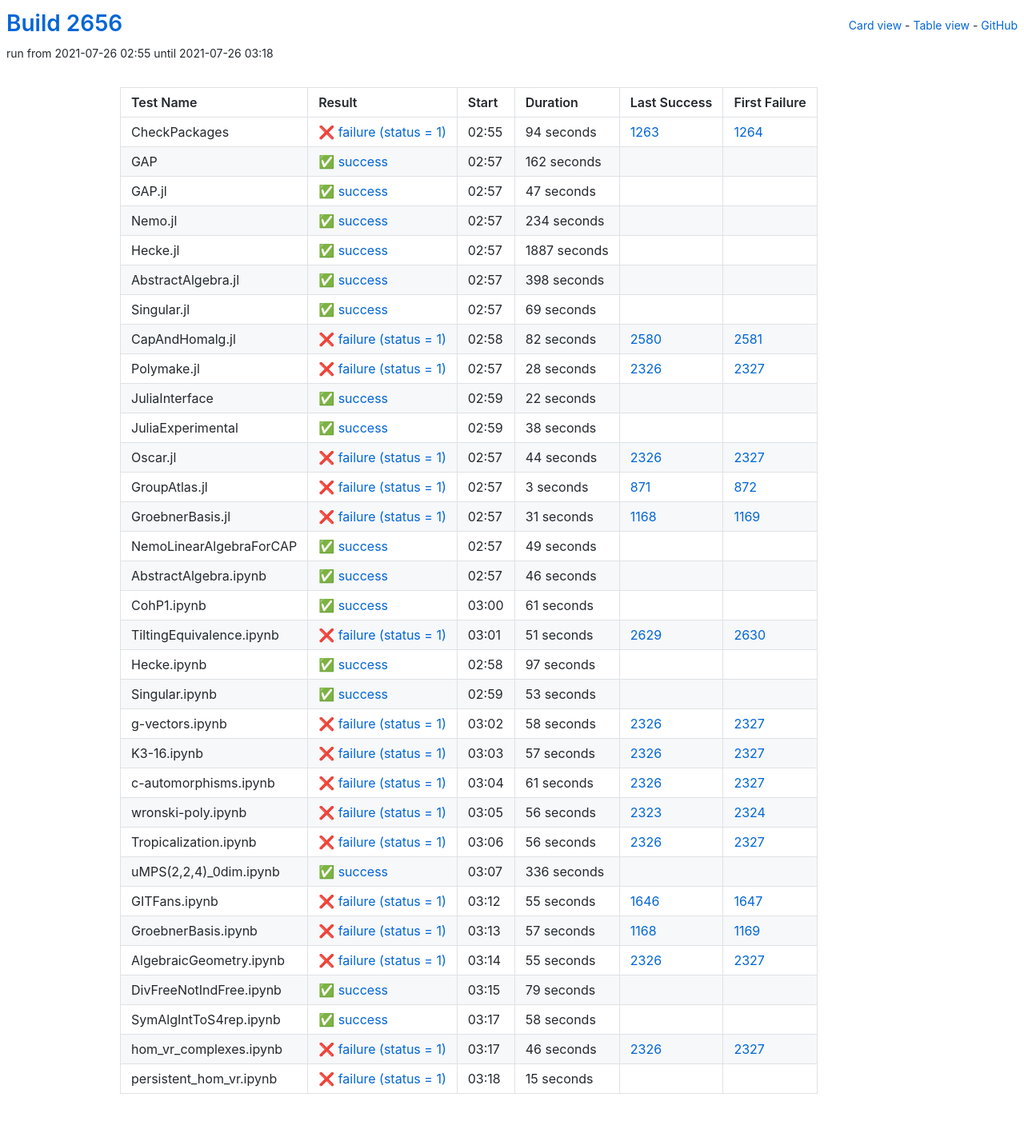
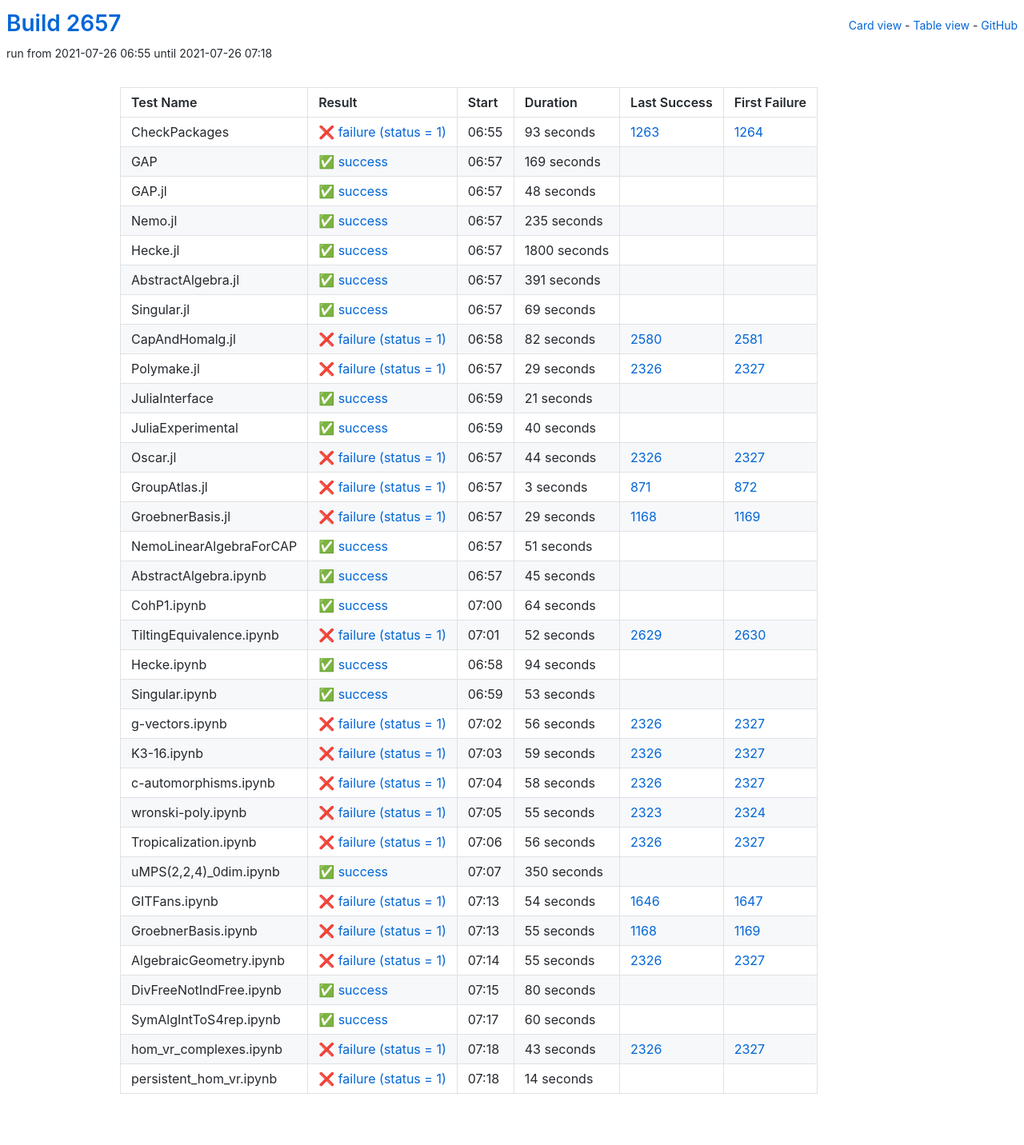
Before and after one commit to oscar-system/oscar-ci-status-stable, a Jekyll site: the page built from table.html, in a window 1280 px wide. Shown: the whole page at 80% size. Built offline with Jekyll 4.4.1, drawn with Linux system fonts in a browser that asks for light colours.

Commit message:
Build #2657

```diff
--- a/_data/ci.yml
+++ b/_data/ci.yml
@@ -1,6 +1,6 @@
 ---
-build: 2656
-build_url: https://oscarci.mathematik.uni-kl.de/job/oscar-stable/2656/
+build: 2657
+build_url: https://oscarci.mathematik.uni-kl.de/job/oscar-stable/2657/
 job: oscar-stable
 organization: oscar-system
 repo: oscar-ci-status-stable
@@ -8,80 +8,80 @@ repourl: https://github.com/oscar-system/oscar-ci-status-stable
 tests:
 - name: CheckPackages
   id: checkpackages
-  log: https://oscarci.mathematik.uni-kl.de/job/oscar-stable/2656/artifact/logs/build-2656/CheckPackages.log
-  start: 2021-07-26 02:55
+  log: https://oscarci.mathematik.uni-kl.de/job/oscar-stable/2657/artifact/logs/build-2657/CheckPackages.log
+  start: 2021-07-26 06:55
   success: false
   exitcode: 1
   status: failure
-  duration: 94
+  duration: 93
   last_success: 1263
   last_success_url: https://oscarci.mathematik.uni-kl.de/job/oscar-stable/1263/
   first_failure: 1264
   first_failure_url: https://oscarci.mathematik.uni-kl.de/job/oscar-stable/1264/
 - name: GAP
   id: gap
-  log: https://oscarci.mathematik.uni-kl.de/job/oscar-stable/2656/artifact/logs/build-2656/GAP.log
-  start: 2021-07-26 02:57
+  log: https://oscarci.mathematik.uni-kl.de/job/oscar-stable/2657/artifact/logs/build-2657/GAP.log
+  start: 2021-07-26 06:57
   success: true
   exitcode: 0
   status: success
-  duration: 162
+  duration: 169
   last_success: false
   last_success_url:
   first_failure: false
   first_failure_url:
 - name: GAP.jl
   id: gap-jl
-  log: https://oscarci.mathematik.uni-kl.de/job/oscar-stable/2656/artifact/logs/build-2656/GAP.jl.log
-  start: 2021-07-26 02:57
+  log: https://oscarci.mathematik.uni-kl.de/job/oscar-stable/2657/artifact/logs/build-2657/GAP.jl.log
+  start: 2021-07-26 06:57
   success: true
   exitcode: 0
   status: success
-  duration: 47
+  duration: 48
   last_success: false
   last_success_url:
   first_failure: false
   first_failure_url:
 - name: Nemo.jl
   id: nemo-jl
-  log: https://oscarci.mathematik.uni-kl.de/job/oscar-stable/2656/artifact/logs/build-2656/Nemo.jl.log
-  start: 2021-07-26 02:57
+  log: https://oscarci.mathematik.uni-kl.de/job/oscar-stable/2657/artifact/logs/build-2657/Nemo.jl.log
+  start: 2021-07-26 06:57
   success: true
   exitcode: 0
   status: success
-  duration: 234
+  duration: 235
   last_success: false
   last_success_url:
   first_failure: false
   first_failure_url:
 - name: Hecke.jl
   id: hecke-jl
-  log: https://oscarci.mathematik.uni-kl.de/job/oscar-stable/2656/artifact/logs/build-2656/Hecke.jl.log
-  start: 2021-07-26 02:57
+  log: https://oscarci.mathematik.uni-kl.de/job/oscar-stable/2657/artifact/logs/build-2657/Hecke.jl.log
+  start: 2021-07-26 06:57
   success: true
   exitcode: 0
   status: success
-  duration: 1887
+  duration: 1800
   last_success: false
   last_success_url:
   first_failure: false
   first_failure_url:
 - name: AbstractAlgebra.jl
   id: abstractalgebra-jl
-  log: https://oscarci.mathematik.uni-kl.de/job/oscar-stable/2656/artifact/logs/build-2656/AbstractAlgebra.jl.log
-  start: 2021-07-26 02:57
+  log: https://oscarci.mathematik.uni-kl.de/job/oscar-stable/2657/artifact/logs/build-2657/AbstractAlgebra.jl.log
+  start: 2021-07-26 06:57
   success: true
   exitcode: 0
   status: success
-  duration: 398
+  duration: 391
   last_success: false
   last_success_url:
   first_failure: false
   first_failure_url:
 - name: Singular.jl
   id: singular-jl
-  log: https://oscarci.mathematik.uni-kl.de/job/oscar-stable/2656/artifact/logs/build-2656/Singular.jl.log
-  start: 2021-07-26 02:57
+  log: https://oscarci.mathematik.uni-kl.de/job/oscar-stable/2657/artifact/logs/build-2657/Singular.jl.log
+  start: 2021-07-26 06:57
   success: true
   exitcode: 0
   status: success
@@ -92,8 +92,8 @@ tests:
   first_failure_url:
 - name: CapAndHomalg.jl
   id: capandhomalg-jl
-  log: https://oscarci.mathematik.uni-kl.de/job/oscar-stable/2656/artifact/logs/build-2656/CapAndHomalg.jl.log
-  start: 2021-07-26 02:58
+  log: https://oscarci.mathematik.uni-kl.de/job/oscar-stable/2657/artifact/logs/build-2657/CapAndHomalg.jl.log
+  start: 2021-07-26 06:58
   success: false
   exitcode: 1
   status: failure
@@ -104,44 +104,44 @@ tests:
   first_failure_url: https://oscarci.mathematik.uni-kl.de/job/oscar-stable/2581/
 - name: Polymake.jl
   id: polymake-jl
-  log: https://oscarci.mathematik.uni-kl.de/job/oscar-stable/2656/artifact/logs/build-2656/Polymake.jl.log
-  start: 2021-07-26 02:57
+  log: https://oscarci.mathematik.uni-kl.de/job/oscar-stable/2657/artifact/logs/build-2657/Polymake.jl.log
+  start: 2021-07-26 06:57
   success: false
   exitcode: 1
   status: failure
-  duration: 28
+  duration: 29
   last_success: 2326
   last_success_url: https://oscarci.mathematik.uni-kl.de/job/oscar-stable/2326/
   first_failure: 2327
   first_failure_url: https://oscarci.mathematik.uni-kl.de/job/oscar-stable/2327/
 - name: JuliaInterface
   id: juliainterface
-  log: https://oscarci.mathematik.uni-kl.de/job/oscar-stable/2656/artifact/logs/build-2656/JuliaInterface.log
-  start: 2021-07-26 02:59
+  log: https://oscarci.mathematik.uni-kl.de/job/oscar-stable/2657/artifact/logs/build-2657/JuliaInterface.log
+  start: 2021-07-26 06:59
   success: true
   exitcode: 0
   status: success
-  duration: 22
+  duration: 21
   last_success: false
   last_success_url:
   first_failure: false
   first_failure_url:
 - name: JuliaExperimental
   id: juliaexperimental
-  log: https://oscarci.mathematik.uni-kl.de/job/oscar-stable/2656/artifact/logs/build-2656/JuliaExperimental.log
-  start: 2021-07-26 02:59
+  log: https://oscarci.mathematik.uni-kl.de/job/oscar-stable/2657/artifact/logs/build-2657/JuliaExperimental.log
+  start: 2021-07-26 06:59
   success: true
   exitcode: 0
   status: success
-  duration: 38
+  duration: 40
   last_success: false
   last_success_url:
   first_failure: false
   first_failure_url:
 - name: Oscar.jl
   id: oscar-jl
-  log: https://oscarci.mathematik.uni-kl.de/job/oscar-stable/2656/artifact/logs/build-2656/Oscar.jl.log
-  start: 2021-07-26 02:57
+  log: https://oscarci.mathematik.uni-kl.de/job/oscar-stable/2657/artifact/logs/build-2657/Oscar.jl.log
+  start: 2021-07-26 06:57
   success: false
   exitcode: 1
   status: failure
@@ -152,8 +152,8 @@ tests:
   first_failure_url: https://oscarci.mathematik.uni-kl.de/job/oscar-stable/2327/
 - name: GroupAtlas.jl
   id: groupatlas-jl
-  log: https://oscarci.mathematik.uni-kl.de/job/oscar-stable/2656/artifact/logs/build-2656/GroupAtlas.jl.log
-  start: 2021-07-26 02:57
+  log: https://oscarci.mathematik.uni-kl.de/job/oscar-stable/2657/artifact/logs/build-2657/GroupAtlas.jl.log
+  start: 2021-07-26 06:57
   success: false
   exitcode: 1
   status: failure
@@ -164,80 +164,80 @@ tests:
   first_failure_url: https://oscarci.mathematik.uni-kl.de/job/oscar-stable/872/
 - name: GroebnerBasis.jl
   id: groebnerbasis-jl
-  log: https://oscarci.mathematik.uni-kl.de/job/oscar-stable/2656/artifact/logs/build-2656/GroebnerBasis.jl.log
-  start: 2021-07-26 02:57
+  log: https://oscarci.mathematik.uni-kl.de/job/oscar-stable/2657/artifact/logs/build-2657/GroebnerBasis.jl.log
+  start: 2021-07-26 06:57
   success: false
   exitcode: 1
   status: failure
-  duration: 31
+  duration: 29
   last_success: 1168
   last_success_url: https://oscarci.mathematik.uni-kl.de/job/oscar-stable/1168/
   first_failure: 1169
   first_failure_url: https://oscarci.mathematik.uni-kl.de/job/oscar-stable/1169/
 - name: NemoLinearAlgebraForCAP
   id: nemolinearalgebraforcap
-  log: https://oscarci.mathematik.uni-kl.de/job/oscar-stable/2656/artifact/logs/build-2656/NemoLinearAlgebraForCAP.log
-  start: 2021-07-26 02:57
+  log: https://oscarci.mathematik.uni-kl.de/job/oscar-stable/2657/artifact/logs/build-2657/NemoLinearAlgebraForCAP.log
+  start: 2021-07-26 06:57
   success: true
   exitcode: 0
   status: success
-  duration: 49
+  duration: 51
   last_success: false
   last_success_url:
   first_failure: false
   first_failure_url:
 - name: AbstractAlgebra.ipynb
   id: abstractalgebra-ipynb
-  log: https://oscarci.mathematik.uni-kl.de/job/oscar-stable/2656/artifact/logs/build-2656/AbstractAlgebra.ipynb.log
-  start: 2021-07-26 02:57
+  log: https://oscarci.mathematik.uni-kl.de/job/oscar-stable/2657/artifact/logs/build-2657/AbstractAlgebra.ipynb.log
+  start: 2021-07-26 06:57
   success: true
   exitcode: 0
   status: success
-  duration: 46
+  duration: 45
   last_success: false
   last_success_url:
   first_failure: false
   first_failure_url:
 - name: CohP1.ipynb
   id: cohp1-ipynb
-  log: https://oscarci.mathematik.uni-kl.de/job/oscar-stable/2656/artifact/logs/build-2656/CohP1.ipynb.log
-  start: 2021-07-26 03:00
+  log: https://oscarci.mathematik.uni-kl.de/job/oscar-stable/2657/artifact/logs/build-2657/CohP1.ipynb.log
+  start: 2021-07-26 07:00
   success: true
   exitcode: 0
   status: success
-  duration: 61
+  duration: 64
   last_success: false
   last_success_url:
   first_failure: false
   first_failure_url:
 - name: TiltingEquivalence.ipynb
   id: tiltingequivalence-ipynb
-  log: https://oscarci.mathematik.uni-kl.de/job/oscar-stable/2656/artifact/logs/build-2656/TiltingEquivalence.ipynb.log
-  start: 2021-07-26 03:01
+  log: https://oscarci.mathematik.uni-kl.de/job/oscar-stable/2657/artifact/logs/build-2657/TiltingEquivalence.ipynb.log
+  start: 2021-07-26 07:01
   success: false
   exitcode: 1
   status: failure
-  duration: 51
+  duration: 52
   last_success: 2629
   last_success_url: https://oscarci.mathematik.uni-kl.de/job/oscar-stable/2629/
   first_failure: 2630
   first_failure_url: https://oscarci.mathematik.uni-kl.de/job/oscar-stable/2630/
 - name: Hecke.ipynb
   id: hecke-ipynb
-  log: https://oscarci.mathematik.uni-kl.de/job/oscar-stable/2656/artifact/logs/build-2656/Hecke.ipynb.log
-  start: 2021-07-26 02:58
+  log: https://oscarci.mathematik.uni-kl.de/job/oscar-stable/2657/artifact/logs/build-2657/Hecke.ipynb.log
+  start: 2021-07-26 06:58
   success: true
   exitcode: 0
   status: success
-  duration: 97
+  duration: 94
   last_success: false
   last_success_url:
   first_failure: false
   first_failure_url:
 - name: Singular.ipynb
   id: singular-ipynb
-  log: https://oscarci.mathematik.uni-kl.de/job/oscar-stable/2656/artifact/logs/build-2656/Singular.ipynb.log
-  start: 2021-07-26 02:59
+  log: https://oscarci.mathematik.uni-kl.de/job/oscar-stable/2657/artifact/logs/build-2657/Singular.ipynb.log
+  start: 2021-07-26 06:59
   success: true
   exitcode: 0
   status: success
@@ -248,8 +248,32 @@ tests:
   first_failure_url:
 - name: g-vectors.ipynb
   id: g-vectors-ipynb
-  log: https://oscarci.mathematik.uni-kl.de/job/oscar-stable/2656/artifact/logs/build-2656/g-vectors.ipynb.log
-  start: 2021-07-26 03:02
+  log: https://oscarci.mathematik.uni-kl.de/job/oscar-stable/2657/artifact/logs/build-2657/g-vectors.ipynb.log
+  start: 2021-07-26 07:02
+  success: false
+  exitcode: 1
+  status: failure
+  duration: 56
+  last_success: 2326
+  last_success_url: https://oscarci.mathematik.uni-kl.de/job/oscar-stable/2326/
+  first_failure: 2327
+  first_failure_url: https://oscarci.mathematik.uni-kl.de/job/oscar-stable/2327/
+- name: K3-16.ipynb
+  id: k3-16-ipynb
+  log: https://oscarci.mathematik.uni-kl.de/job/oscar-stable/2657/artifact/logs/build-2657/K3-16.ipynb.log
+  start: 2021-07-26 07:03
+  success: false
+  exitcode: 1
+  status: failure
+  duration: 59
+  last_success: 2326
+  last_success_url: https://oscarci.mathematik.uni-kl.de/job/oscar-stable/2326/
+  first_failure: 2327
+  first_failure_url: https://oscarci.mathematik.uni-kl.de/job/oscar-stable/2327/
+- name: c-automorphisms.ipynb
+  id: c-automorphisms-ipynb
+  log: https://oscarci.mathematik.uni-kl.de/job/oscar-stable/2657/artifact/logs/build-2657/c-automorphisms.ipynb.log
+  start: 2021-07-26 07:04
   success: false
   exitcode: 1
   status: failure
@@ -258,46 +282,22 @@ tests:
   last_success_url: https://oscarci.mathematik.uni-kl.de/job/oscar-stable/2326/
   first_failure: 2327
   first_failure_url: https://oscarci.mathematik.uni-kl.de/job/oscar-stable/2327/
-- name: K3-16.ipynb
-  id: k3-16-ipynb
-  log: https://oscarci.mathematik.uni-kl.de/job/oscar-stable/2656/artifact/logs/build-2656/K3-16.ipynb.log
-  start: 2021-07-26 03:03
+- name: wronski-poly.ipynb
+  id: wronski-poly-ipynb
+  log: https://oscarci.mathematik.uni-kl.de/job/oscar-stable/2657/artifact/logs/build-2657/wronski-poly.ipynb.log
+  start: 2021-07-26 07:05
   success: false
   exitcode: 1
   status: failure
-  duration: 57
-  last_success: 2326
-  last_success_url: https://oscarci.mathematik.uni-kl.de/job/oscar-stable/2326/
-  first_failure: 2327
-  first_failure_url: https://oscarci.mathematik.uni-kl.de/job/oscar-stable/2327/
-- name: c-automorphisms.ipynb
-  id: c-automorphisms-ipynb
-  log: https://oscarci.mathematik.uni-kl.de/job/oscar-stable/2656/artifact/logs/build-2656/c-automorphisms.ipynb.log
-  start: 2021-07-26 03:04
-  success: false
-  exitcode: 1
-  status: failure
-  duration: 61
-  last_success: 2326
-  last_success_url: https://oscarci.mathematik.uni-kl.de/job/oscar-stable/2326/
-  first_failure: 2327
-  first_failure_url: https://oscarci.mathematik.uni-kl.de/job/oscar-stable/2327/
-- name: wronski-poly.ipynb
-  id: wronski-poly-ipynb
-  log: https://oscarci.mathematik.uni-kl.de/job/oscar-stable/2656/artifact/logs/build-2656/wronski-poly.ipynb.log
-  start: 2021-07-26 03:05
-  success: false
-  exitcode: 1
-  status: failure
-  duration: 56
+  duration: 55
   last_success: 2323
   last_success_url: https://oscarci.mathematik.uni-kl.de/job/oscar-stable/2323/
   first_failure: 2324
   first_failure_url: https://oscarci.mathematik.uni-kl.de/job/oscar-stable/2324/
 - name: Tropicalization.ipynb
   id: tropicalization-ipynb
-  log: https://oscarci.mathematik.uni-kl.de/job/oscar-stable/2656/artifact/logs/build-2656/Tropicalization.ipynb.log
-  start: 2021-07-26 03:06
+  log: https://oscarci.mathematik.uni-kl.de/job/oscar-stable/2657/artifact/logs/build-2657/Tropicalization.ipynb.log
+  start: 2021-07-26 07:06
   success: false
   exitcode: 1
   status: failure
@@ -308,44 +308,44 @@ tests:
   first_failure_url: https://oscarci.mathematik.uni-kl.de/job/oscar-stable/2327/
 - name: uMPS(2,2,4)_0dim.ipynb
   id: umps-2-2-4-0dim-ipynb
-  log: https://oscarci.mathematik.uni-kl.de/job/oscar-stable/2656/artifact/logs/build-2656/uMPS-2-2-4-_0dim.ipynb.log
-  start: 2021-07-26 03:07
+  log: https://oscarci.mathematik.uni-kl.de/job/oscar-stable/2657/artifact/logs/build-2657/uMPS-2-2-4-_0dim.ipynb.log
+  start: 2021-07-26 07:07
   success: true
   exitcode: 0
   status: success
-  duration: 336
+  duration: 350
   last_success: false
   last_success_url:
   first_failure: false
   first_failure_url:
 - name: GITFans.ipynb
   id: gitfans-ipynb
-  log: https://oscarci.mathematik.uni-kl.de/job/oscar-stable/2656/artifact/logs/build-2656/GITFans.ipynb.log
-  start: 2021-07-26 03:12
+  log: https://oscarci.mathematik.uni-kl.de/job/oscar-stable/2657/artifact/logs/build-2657/GITFans.ipynb.log
+  start: 2021-07-26 07:13
   success: false
   exitcode: 1
   status: failure
-  duration: 55
+  duration: 54
   last_success: 1646
   last_success_url: https://oscarci.mathematik.uni-kl.de/job/oscar-stable/1646/
   first_failure: 1647
   first_failure_url: https://oscarci.mathematik.uni-kl.de/job/oscar-stable/1647/
 - name: GroebnerBasis.ipynb
   id: groebnerbasis-ipynb
-  log: https://oscarci.mathematik.uni-kl.de/job/oscar-stable/2656/artifact/logs/build-2656/GroebnerBasis.ipynb.log
-  start: 2021-07-26 03:13
+  log: https://oscarci.mathematik.uni-kl.de/job/oscar-stable/2657/artifact/logs/build-2657/GroebnerBasis.ipynb.log
+  start: 2021-07-26 07:13
   success: false
   exitcode: 1
   status: failure
-  duration: 57
+  duration: 55
   last_success: 1168
   last_success_url: https://oscarci.mathematik.uni-kl.de/job/oscar-stable/1168/
   first_failure: 1169
   first_failure_url: https://oscarci.mathematik.uni-kl.de/job/oscar-stable/1169/
 - name: AlgebraicGeometry.ipynb
   id: algebraicgeometry-ipynb
-  log: https://oscarci.mathematik.uni-kl.de/job/oscar-stable/2656/artifact/logs/build-2656/AlgebraicGeometry.ipynb.log
-  start: 2021-07-26 03:14
+  log: https://oscarci.mathematik.uni-kl.de/job/oscar-stable/2657/artifact/logs/build-2657/AlgebraicGeometry.ipynb.log
+  start: 2021-07-26 07:14
   success: false
   exitcode: 1
   status: failure
@@ -356,48 +356,48 @@ tests:
   first_failure_url: https://oscarci.mathematik.uni-kl.de/job/oscar-stable/2327/
 - name: DivFreeNotIndFree.ipynb
   id: divfreenotindfree-ipynb
-  log: https://oscarci.mathematik.uni-kl.de/job/oscar-stable/2656/artifact/logs/build-2656/DivFreeNotIndFree.ipynb.log
-  start: 2021-07-26 03:15
+  log: https://oscarci.mathematik.uni-kl.de/job/oscar-stable/2657/artifact/logs/build-2657/DivFreeNotIndFree.ipynb.log
+  start: 2021-07-26 07:15
   success: true
   exitcode: 0
   status: success
-  duration: 79
+  duration: 80
   last_success: false
   last_success_url:
   first_failure: false
   first_failure_url:
 - name: SymAlgIntToS4rep.ipynb
   id: symalginttos4rep-ipynb
-  log: https://oscarci.mathematik.uni-kl.de/job/oscar-stable/2656/artifact/logs/build-2656/SymAlgIntToS4rep.ipynb.log
-  start: 2021-07-26 03:17
+  log: https://oscarci.mathematik.uni-kl.de/job/oscar-stable/2657/artifact/logs/build-2657/SymAlgIntToS4rep.ipynb.log
+  start: 2021-07-26 07:17
   success: true
   exitcode: 0
   status: success
-  duration: 58
+  duration: 60
   last_success: false
   last_success_url:
   first_failure: false
   first_failure_url:
 - name: hom_vr_complexes.ipynb
   id: hom-vr-complexes-ipynb
-  log: https://oscarci.mathematik.uni-kl.de/job/oscar-stable/2656/artifact/logs/build-2656/hom_vr_complexes.ipynb.log
-  start: 2021-07-26 03:17
+  log: https://oscarci.mathematik.uni-kl.de/job/oscar-stable/2657/artifact/logs/build-2657/hom_vr_complexes.ipynb.log
+  start: 2021-07-26 07:18
   success: false
   exitcode: 1
   status: failure
-  duration: 46
+  duration: 43
   last_success: 2326
   last_success_url: https://oscarci.mathematik.uni-kl.de/job/oscar-stable/2326/
   first_failure: 2327
   first_failure_url: https://oscarci.mathematik.uni-kl.de/job/oscar-stable/2327/
 - name: persistent_hom_vr.ipynb
   id: persistent-hom-vr-ipynb
-  log: https://oscarci.mathematik.uni-kl.de/job/oscar-stable/2656/artifact/logs/build-2656/persistent_hom_vr.ipynb.log
-  start: 2021-07-26 03:18
+  log: https://oscarci.mathematik.uni-kl.de/job/oscar-stable/2657/artifact/logs/build-2657/persistent_hom_vr.ipynb.log
+  start: 2021-07-26 07:18
   success: false
   exitcode: 1
   status: failure
-  duration: 15
+  duration: 14
   last_success: false
   last_success_url:
   first_failure: false
```
Also changed, not shown: README.md.
